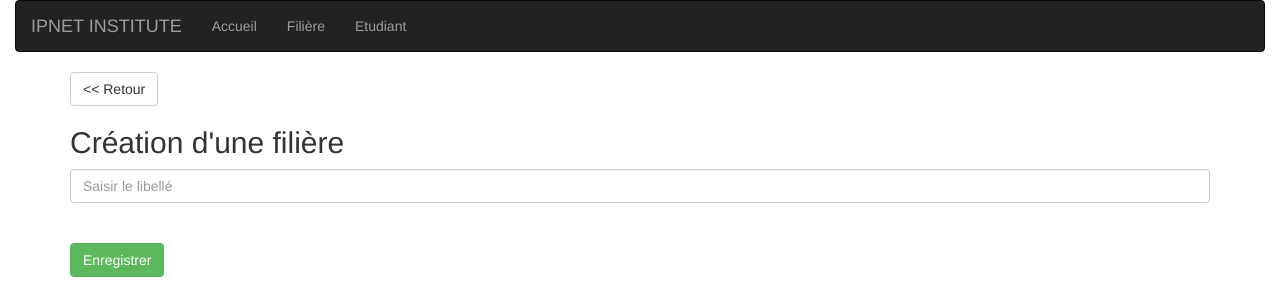
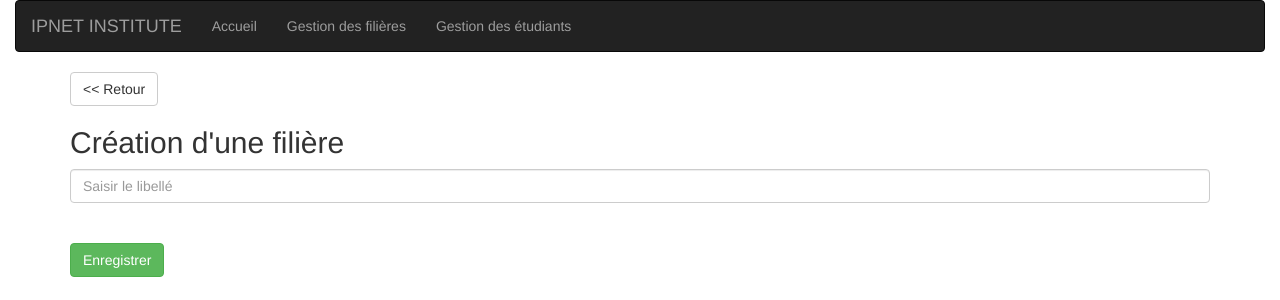
Before and after one commit to badiou/ipnetinstitute, a Flask app: page /add_filiere in a window 1280 px wide. Shown: the top 300 px of the page. Run offline with Flask 2, Linux system fonts and the light colour scheme; some libraries are stand-ins or nearby versions.

Commit message:
change read me

```diff
--- a/app.py
+++ b/app.py
@@ -66,7 +66,7 @@ def creation_filiere():
 def une_filiere(id_filiere):
     filiere=Filiere.query.get(id_filiere)
     if request.method=='GET':
-        return render_template('edit.html',data=filiere)
+        return render_template('edit-filiere.html',data=filiere)
     elif request.method=='POST':
         filiere.libellefiliere=request.form.get('libellefiliere')
         db.session.commit()
--- a/templates/layout.html
+++ b/templates/layout.html
@@ -8,8 +8,8 @@
           </div>
           <ul class="nav navbar-nav">
             <li class="#"><a href="#">Accueil</a></li>
-            <li><a href="/filieres">Filière</a></li>
-            <li><a href="/etudiants">Etudiant</a></li>
+            <li><a href="/filieres">Gestion des filières</a></li>
+            <li><a href="/etudiants">Gestion des étudiants</a></li>
 
           </ul>
         </div>
```
Also changed, not shown: README.md, templates/edit-filiere.html (renamed from templates/edit.html).
